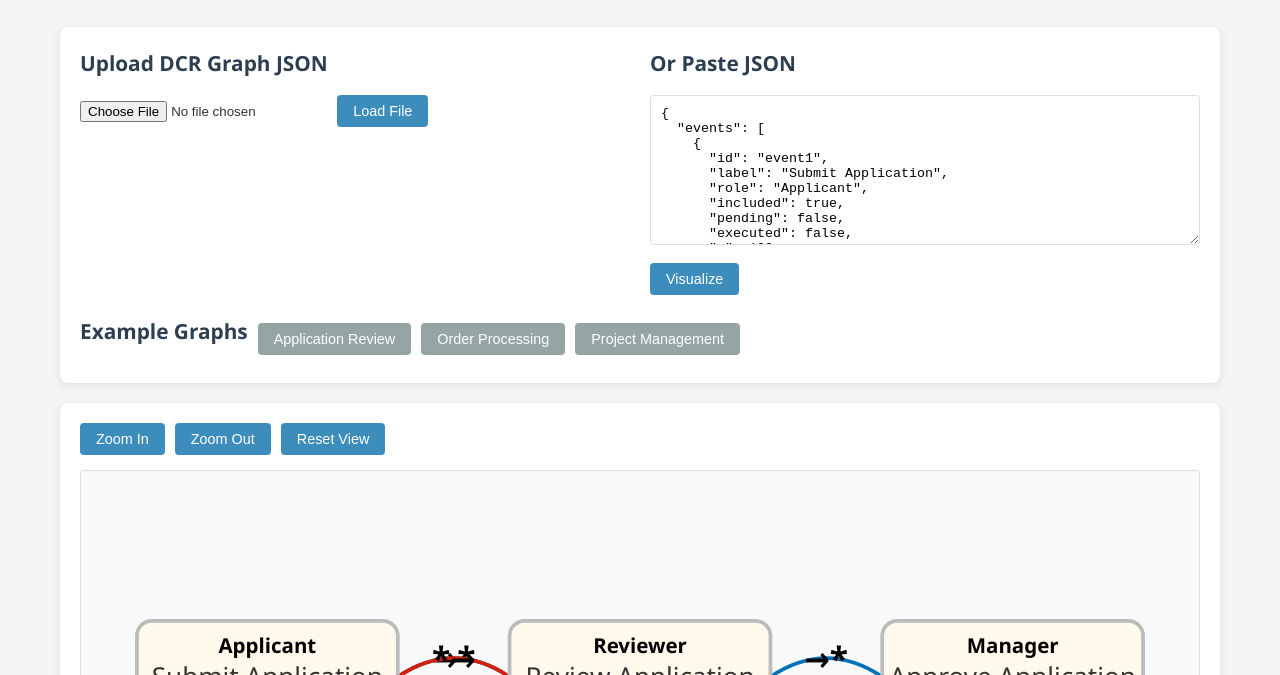
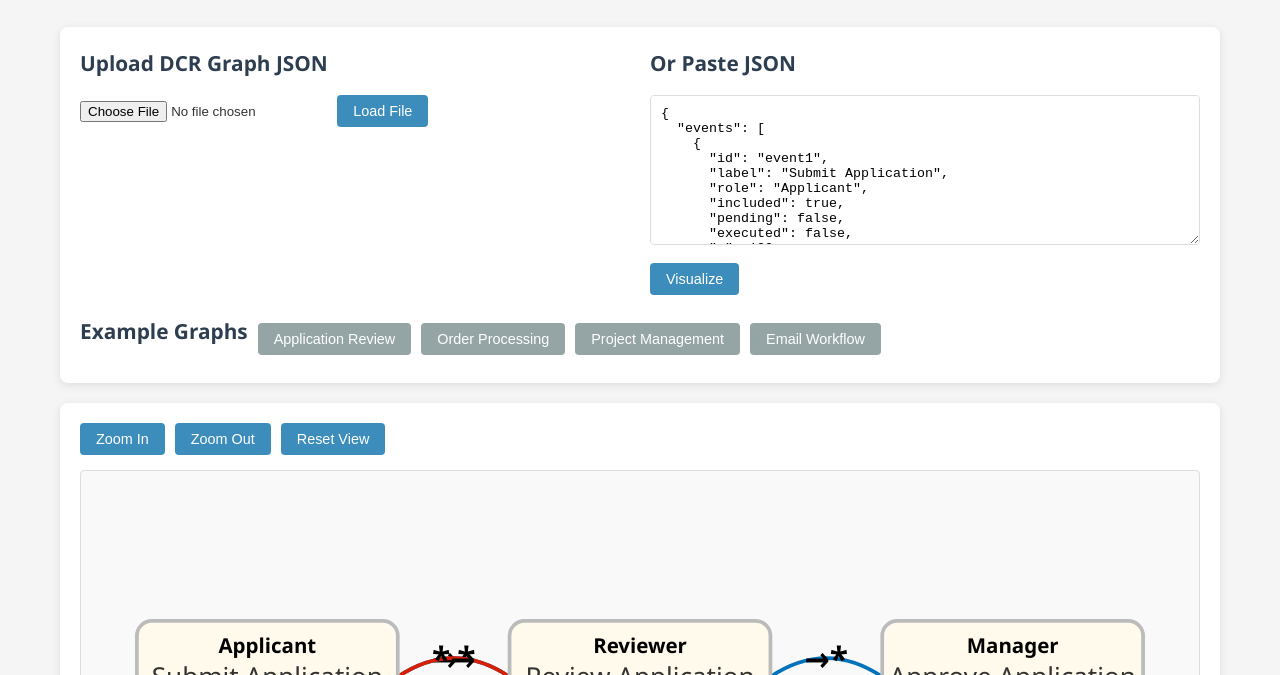
Before and after one commit to emilholmegaard/dcr-viz, a plain HTML site: page index.html in a window 1280 px wide. Shown: the part 125-800 px from the top of the page. Drawn offline with nearby package versions, Linux system fonts and the light colour scheme.

Commit message:
Update index.html to add fourth example button

```diff
--- a/index.html
+++ b/index.html
@@ -33,6 +33,7 @@
                 <button id="example1Btn">Application Review</button>
                 <button id="example2Btn">Order Processing</button>
                 <button id="example3Btn">Project Management</button>
+                <button id="example4Btn">Email Workflow</button>
             </div>
         </div>
 
```
